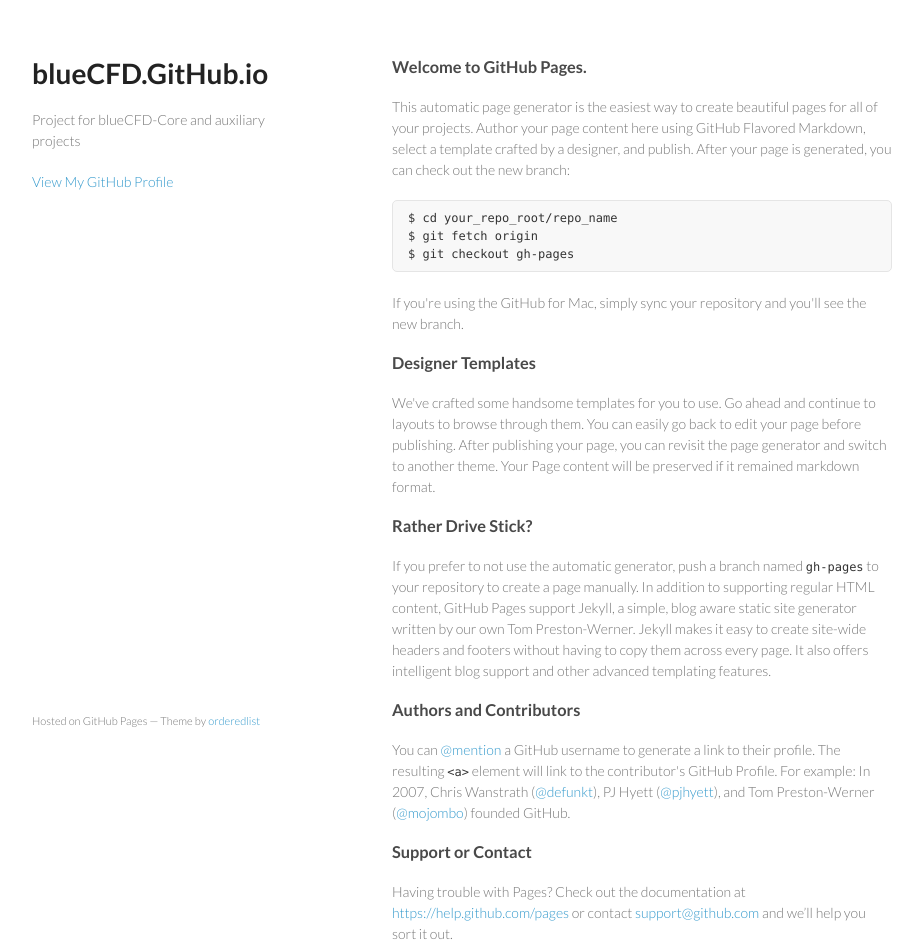
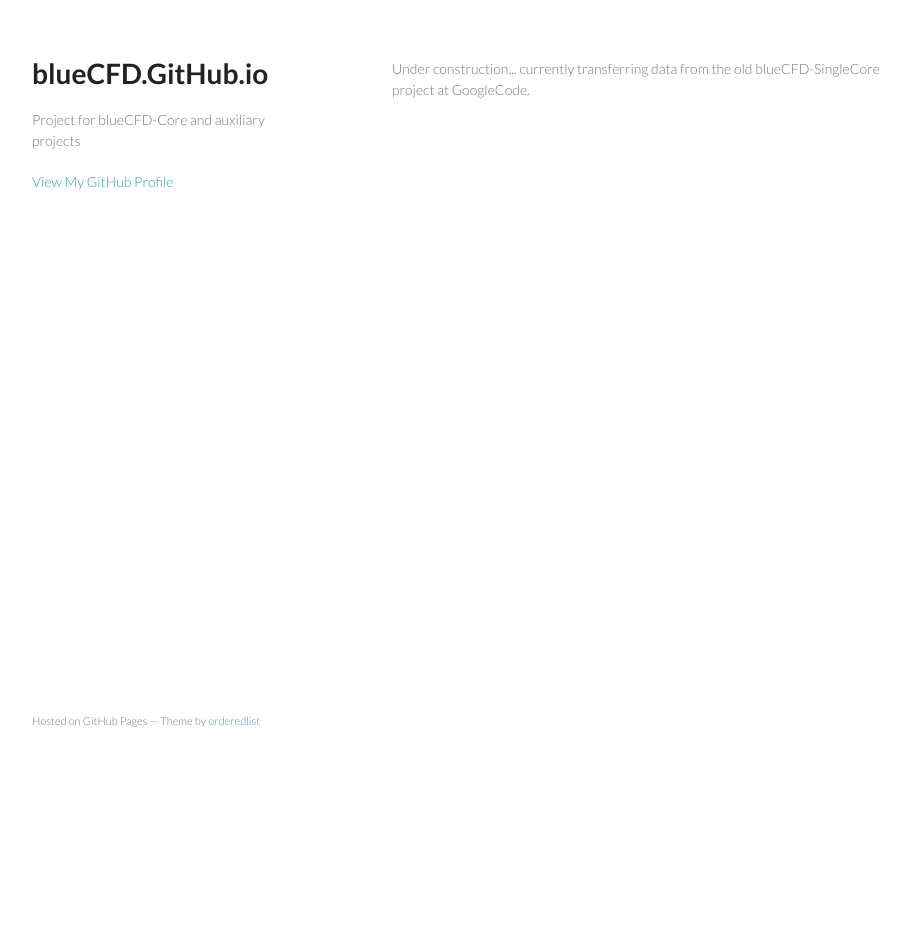
Before and after one commit to blueCFD/blueCFD.github.io, a plain HTML site: page index.html in a window 1280 px wide. Shown: the whole page, without its empty margins (178-1101 px from the left). After the commit the page ends 800 px from the top, so only its background shows below. Drawn offline with Linux system fonts and the light colour scheme.

```diff
--- a/index.html
+++ b/index.html
@@ -23,37 +23,7 @@
 
       </header>
       <section>
-        <h3>
-<a id="welcome-to-github-pages" class="anchor" href="#welcome-to-github-pages" aria-hidden="true"><span class="octicon octicon-link"></span></a>Welcome to GitHub Pages.</h3>
-
-<p>This automatic page generator is the easiest way to create beautiful pages for all of your projects. Author your page content here using GitHub Flavored Markdown, select a template crafted by a designer, and publish. After your page is generated, you can check out the new branch:</p>
-
-<pre><code>$ cd your_repo_root/repo_name
-$ git fetch origin
-$ git checkout gh-pages
-</code></pre>
-
-<p>If you're using the GitHub for Mac, simply sync your repository and you'll see the new branch.</p>
-
-<h3>
-<a id="designer-templates" class="anchor" href="#designer-templates" aria-hidden="true"><span class="octicon octicon-link"></span></a>Designer Templates</h3>
-
-<p>We've crafted some handsome templates for you to use. Go ahead and continue to layouts to browse through them. You can easily go back to edit your page before publishing. After publishing your page, you can revisit the page generator and switch to another theme. Your Page content will be preserved if it remained markdown format.</p>
-
-<h3>
-<a id="rather-drive-stick" class="anchor" href="#rather-drive-stick" aria-hidden="true"><span class="octicon octicon-link"></span></a>Rather Drive Stick?</h3>
-
-<p>If you prefer to not use the automatic generator, push a branch named <code>gh-pages</code> to your repository to create a page manually. In addition to supporting regular HTML content, GitHub Pages support Jekyll, a simple, blog aware static site generator written by our own Tom Preston-Werner. Jekyll makes it easy to create site-wide headers and footers without having to copy them across every page. It also offers intelligent blog support and other advanced templating features.</p>
-
-<h3>
-<a id="authors-and-contributors" class="anchor" href="#authors-and-contributors" aria-hidden="true"><span class="octicon octicon-link"></span></a>Authors and Contributors</h3>
-
-<p>You can <a href="https://github.com/blog/821" class="user-mention">@mention</a> a GitHub username to generate a link to their profile. The resulting <code>&lt;a&gt;</code> element will link to the contributor's GitHub Profile. For example: In 2007, Chris Wanstrath (<a href="https://github.com/defunkt" class="user-mention">@defunkt</a>), PJ Hyett (<a href="https://github.com/pjhyett" class="user-mention">@pjhyett</a>), and Tom Preston-Werner (<a href="https://github.com/mojombo" class="user-mention">@mojombo</a>) founded GitHub.</p>
-
-<h3>
-<a id="support-or-contact" class="anchor" href="#support-or-contact" aria-hidden="true"><span class="octicon octicon-link"></span></a>Support or Contact</h3>
-
-<p>Having trouble with Pages? Check out the documentation at <a href="https://help.github.com/pages">https://help.github.com/pages</a> or contact <a href="mailto:support@github.com">support@github.com</a> and we’ll help you sort it out.</p>
+        <p>Under construction... currently transferring data from the old blueCFD-SingleCore project at GoogleCode.</p>
       </section>
       <footer>
         <p><small>Hosted on GitHub Pages &mdash; Theme by <a href="https://github.com/orderedlist">orderedlist</a></small></p>
```
Also changed, not shown: params.json (+1 -1 lines).
